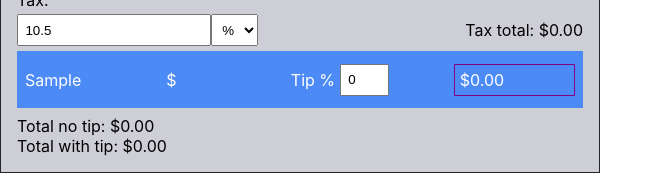
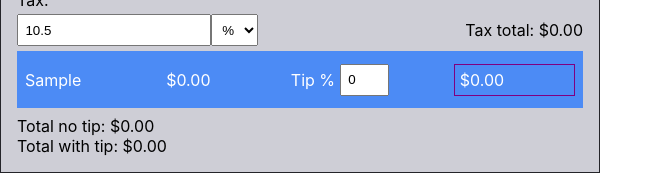
Before and after one commit to angrobertsh/bill-calculator, a React (Create React App) app: page / in a window 1280 px wide. Both pictures are taken after typing "Sample" into the empty fields and a click on the button "Add Person". Shown: the part 539-713 px from the top of the page, without its empty margins (0-663 px from the left). Built offline with nearby package versions, Linux system fonts and the light colour scheme.

Commit message:
Rounding

```diff
--- a/src/Totals.js
+++ b/src/Totals.js
@@ -90,7 +90,7 @@ export const Totals = ({ items, people, tax, setPeople, setTax}) => {
                 { people.map((person, idx) => (
                     <div key={`${person.name}_total`} className="person">
                         <div>{person.name}</div>
-                        <div>${totalsNoTip[idx]}</div>
+                        <div>${(totalsNoTip[idx] || 0).toFixed(2)}</div>
                         <div className="tipinput">
                             <div className="tip">Tip %</div>
                             <input className="tipNumber" type="number" step="0.01" value={person.tip} onChange={(e) => updateTip(idx, e)}></input>
```
